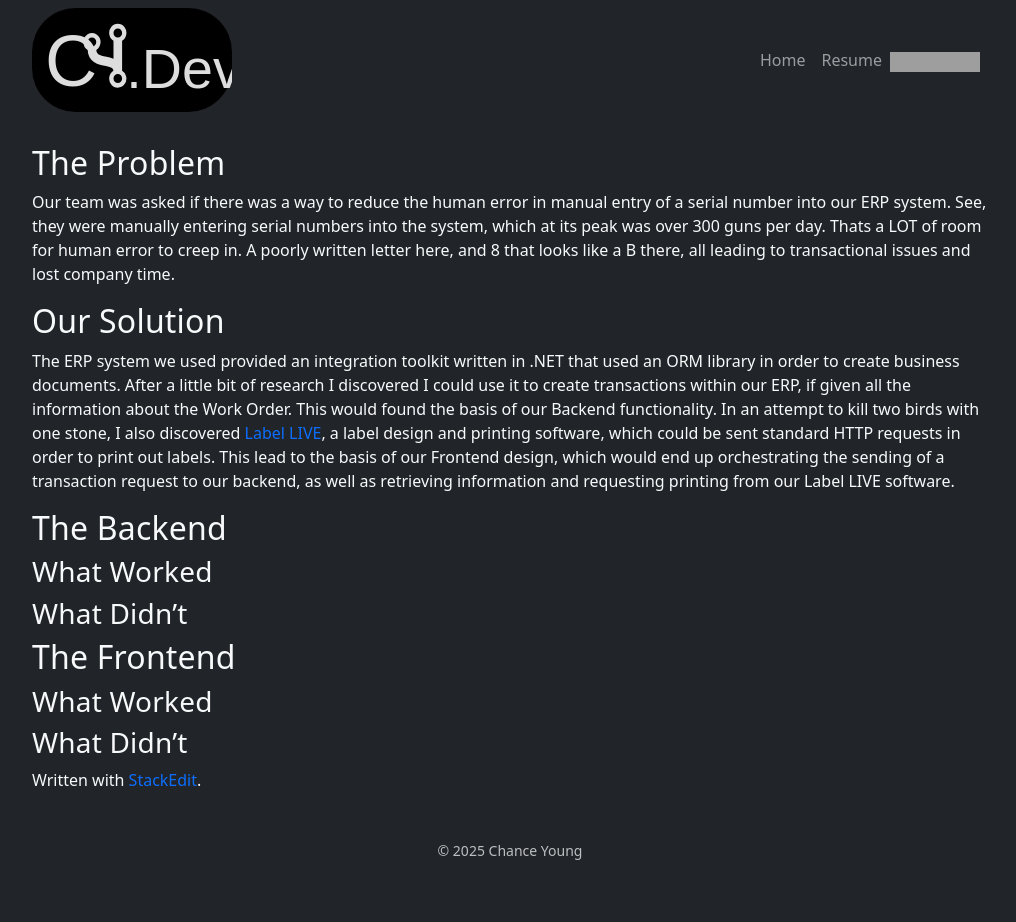
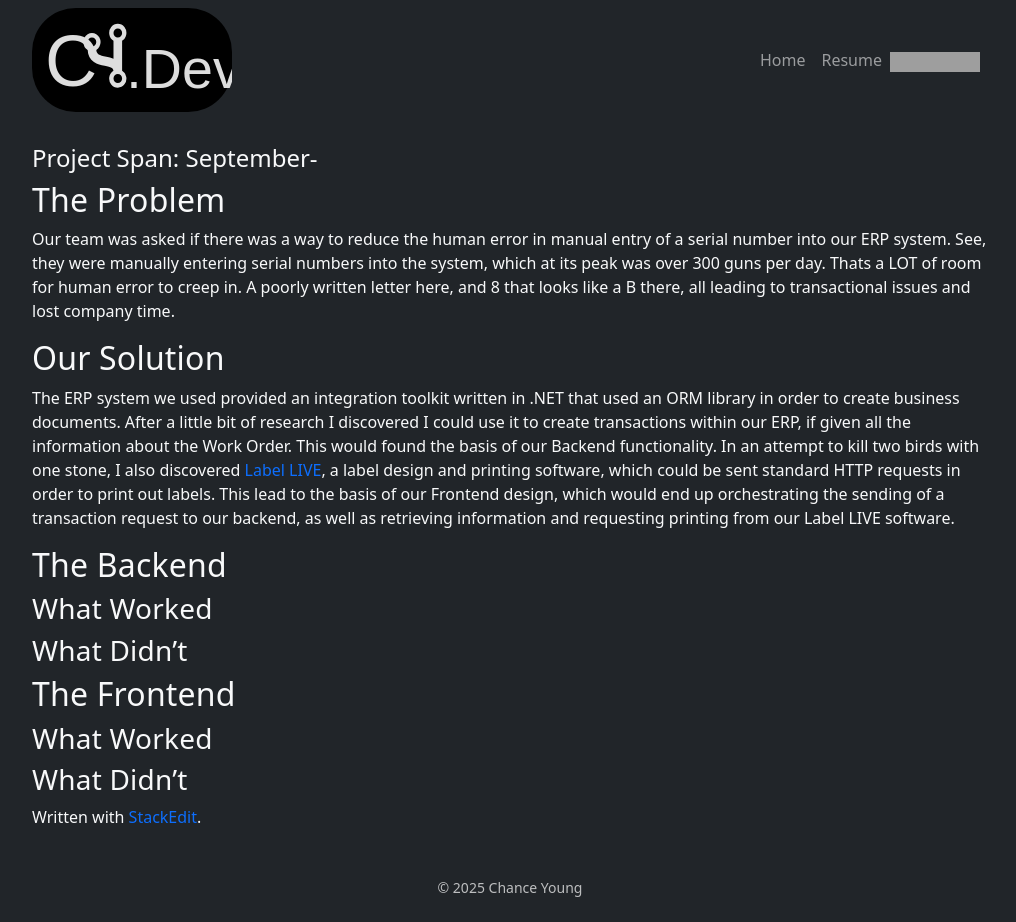
Before and after one commit to ChanceYoung/ChanceYoung.github.io, a Jekyll site: the page built from _projects/packagingsolutionv1.md, in a window 1280 px wide. Shown: the whole page, without its empty margins (130-1146 px from the left). Built offline with Jekyll 4.4.1, drawn with Linux system fonts in a browser that asks for light colours; before the commit the page ends 900 px from its top, so only the background shows below that; part of the change alters nothing that is shown; grey boxes are pictures that could not be loaded.

Commit message:
_projects/packagingsolutionv1.md updated from https://stackedit.io/

```diff
--- a/_projects/packagingsolutionv1.md
+++ b/_projects/packagingsolutionv1.md
@@ -6,6 +6,7 @@ tags: [Node, React, C#]
 featured: true
 layout: default
 ---
+#### Project Span: September-
 ## The Problem
 Our team was asked if there was a way to reduce the human error in manual entry of a serial number into our ERP system. See, they were manually entering serial numbers into the system, which at its peak was over 300 guns per day. Thats a LOT of room for human error to creep in. A poorly written letter here, and 8 that looks like a B there, all leading to transactional issues and lost company time.
 
@@ -19,5 +20,5 @@ The ERP system we used provided an integration toolkit written in .NET that used
 ### What Didn't
 > Written with [StackEdit](https://stackedit.io/).
 <!--stackedit_data:
-eyJoaXN0b3J5IjpbLTExNzkxMzI3ODRdfQ==
+eyJoaXN0b3J5IjpbMTIwNDc4Mjg1XX0=
 -->
```
